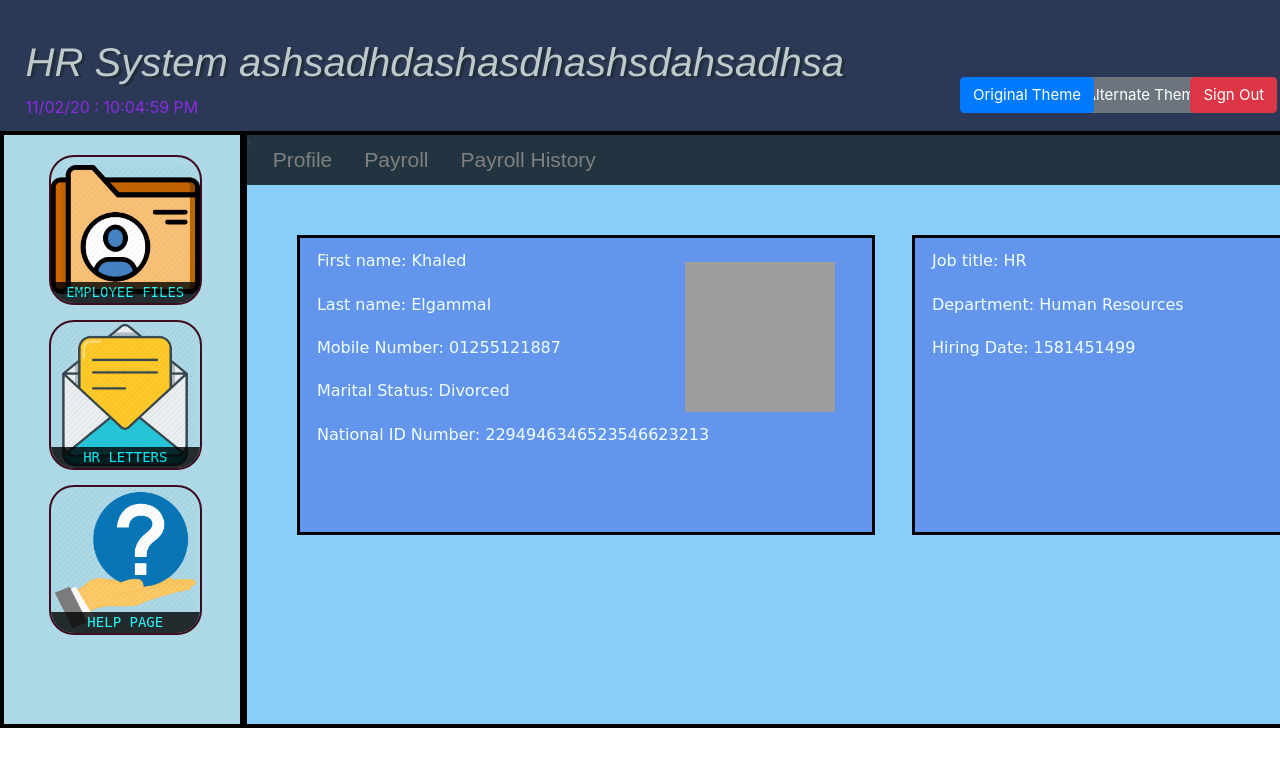
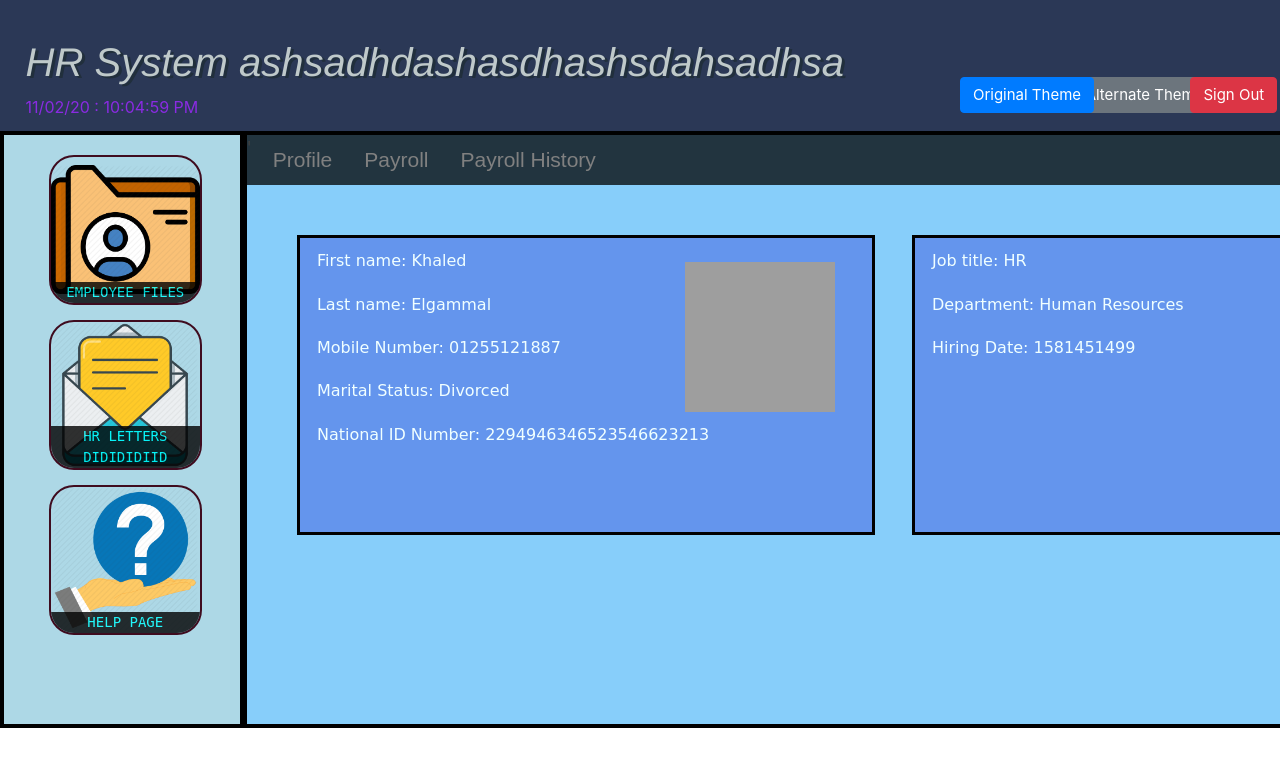
Before and after one commit to khaledoon/Web-Hr-Project, a PHP site: page /MainPage.php in a window 1280 px wide; the page is wider, and only the part inside the window is pictured. Shown: the top 767 px of that part. Run offline with PHP 8.4, Linux system fonts and the light colour scheme; a user stored in the database is signed in; data comes from the database, SQL or seed files in the repository; grey boxes are pictures that could not be loaded.

Commit message:
Update MainPage.php

```diff
--- a/MainPage.php
+++ b/MainPage.php
@@ -106,7 +106,7 @@ onclick="document.write('<//?php session_unset();
 
 			<div id="HRLetter">
 				<a id="hr" href="HRLetter.php">
-					<div id="hr-letters-tile"><span>Hr Letters</span></div>
+					<div id="hr-letters-tile"><span>Hr Letters didididiid</span></div>
 				</a>
 			</div>
 
```
